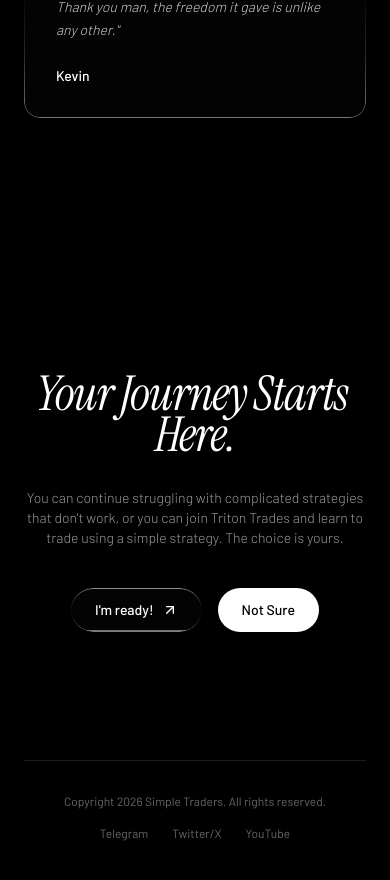
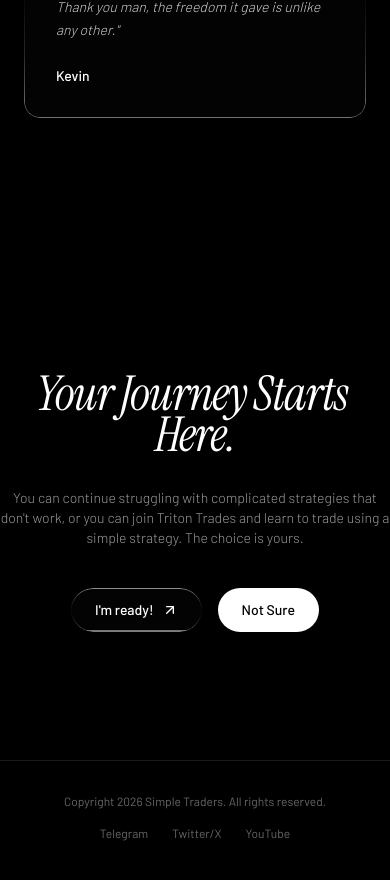
Before and after one commit to w1mayankz/TritonTrades-71f26, a React (Vite) app: page / in a window 390 px wide. Shown: the part 6296-7176 px from the top of the page. Built offline with nearby package versions, Linux system fonts and the light colour scheme.

Commit message:
Update CtaFooter.jsx

```diff
--- a/src/components/CtaFooter.jsx
+++ b/src/components/CtaFooter.jsx
@@ -4,14 +4,14 @@ import BlurText from './BlurText'
 
 export default function CtaFooter() {
   return (
-    <section id="cta" className="relative py-32 px-6 lg:px-16 overflow-hidden">
+    <section id="cta" className="relative pt-32 pb-12 lg:px-16 overflow-hidden">
       <div
         className="absolute top-0 left-0 right-0 pointer-events-none z-[5]"
         style={{ height: 200, background: 'linear-gradient(to top, transparent, #000)' }}
       />
       <div
         className="absolute bottom-0 left-0 right-0 pointer-events-none z-[5]"
-        style={{ height: 200, background: 'linear-gradient(to bottom, transparent, #000)' }}
+        style={{ height: 50, background: 'linear-gradient(to bottom, transparent, #000)' }}
       />
 
       <div className="relative z-10 max-w-4xl mx-auto flex flex-col items-center text-center">
```
